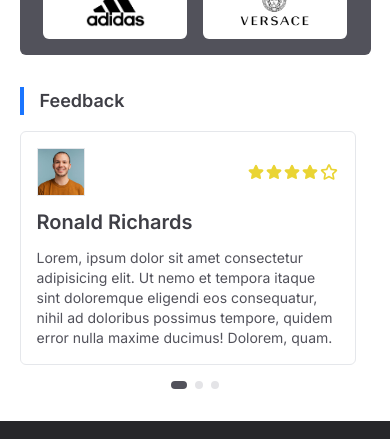
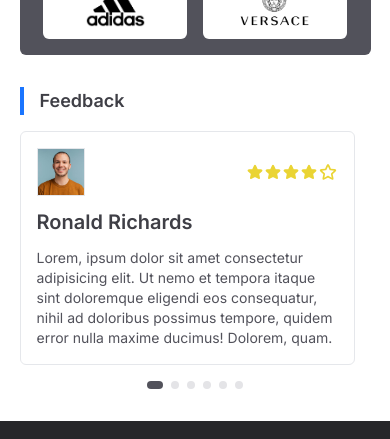
Before and after one commit to greatochuko/shopparel, a React (Vite) app in the folder client/: page / in a window 390 px wide. Shown: the part 3520-3959 px from the top of the page. Built offline with nearby package versions, Linux system fonts and the light colour scheme; no server answers.

Commit message:
redesign feedback section and feedback component

```diff
--- a/client/src/components/Feedback.tsx
+++ b/client/src/components/Feedback.tsx
@@ -9,7 +9,7 @@ type FeedbackType = {
 
 export default function Feedback({ feedback }: { feedback: FeedbackType }) {
   return (
-    <div className="p-4 flex flex-col gap-3 h-full border rounded-md w-[calc(90vw-15px)] md:w-[calc(45vw-22px)] lg:w-[calc(30vw-20px)] max-w-[412px]">
+    <div className="p-4 flex flex-col gap-3 h-full border rounded-md w-[calc(90vw-16px)] md:w-[calc(45vw-16px)] lg:w-[calc(30vw-16px)]">
       <div className="flex justify-between ">
         <img
           src={feedback.imgUrl}
--- a/client/src/components/FeedbackSection.tsx
+++ b/client/src/components/FeedbackSection.tsx
@@ -49,6 +49,8 @@ const feedbacks = [
 
 export default function FeedbackSection() {
   const [index, setIndex] = useState(0);
+  console.clear();
+  console.log(index);
 
   useEffect(() => {
     const interval = setInterval(() => {
@@ -56,7 +58,6 @@ export default function FeedbackSection() {
         let feedbackShown = 3;
         if (window.innerWidth < 1024) feedbackShown = 2;
         if (window.innerWidth < 768) feedbackShown = 1;
-
         if (curr + 1 >= feedbacks.length / feedbackShown) return 0;
         return curr + 1;
       });
@@ -73,7 +74,7 @@ export default function FeedbackSection() {
       <div className="relative">
         <div
           style={{
-            marginLeft: `${-(100 * index)}%`,
+            marginLeft: `calc(${-(100 * index)}% - ${index * 15}px)`,
           }}
           className={`flex gap-4 w-fit duration-500`}
         >
@@ -84,9 +85,36 @@ export default function FeedbackSection() {
       </div>
 
       <div className={`flex-center gap-2`}>
-        <div className="w-4 h-2 duration-200 rounded-full bg-zinc-600"></div>
-        <div className="w-2 h-2 duration-200 rounded-full bg-zinc-200"></div>
-        <div className="w-2 h-2 duration-200 rounded-full bg-zinc-200"></div>
+        <div
+          className={`${
+            index === 0 ? "w-4 bg-zinc-600" : "w-2 bg-zinc-200"
+          } h-2 duration-300 rounded`}
+        ></div>
+        <div
+          className={`${
+            index === 1 ? "w-4 bg-zinc-600" : "w-2 bg-zinc-200"
+          } h-2 duration-300 rounded`}
+        ></div>
+        <div
+          className={`${
+            index === 2 ? "w-4 bg-zinc-600" : "w-2 bg-zinc-200"
+          } h-2 duration-300 rounded lg:hidden`}
+        ></div>
+        <div
+          className={`${
+            index === 3 ? "w-4 bg-zinc-600" : "w-2 bg-zinc-200"
+          } h-2 duration-300 rounded md:hidden`}
+        ></div>
+        <div
+          className={`${
+            index === 4 ? "w-4 bg-zinc-600" : "w-2 bg-zinc-200"
+          } h-2 duration-300 rounded md:hidden`}
+        ></div>
+        <div
+          className={`${
+            index === 5 ? "w-4 bg-zinc-600" : "w-2 bg-zinc-200"
+          } h-2 duration-300 rounded md:hidden`}
+        ></div>
       </div>
     </div>
   );
```
